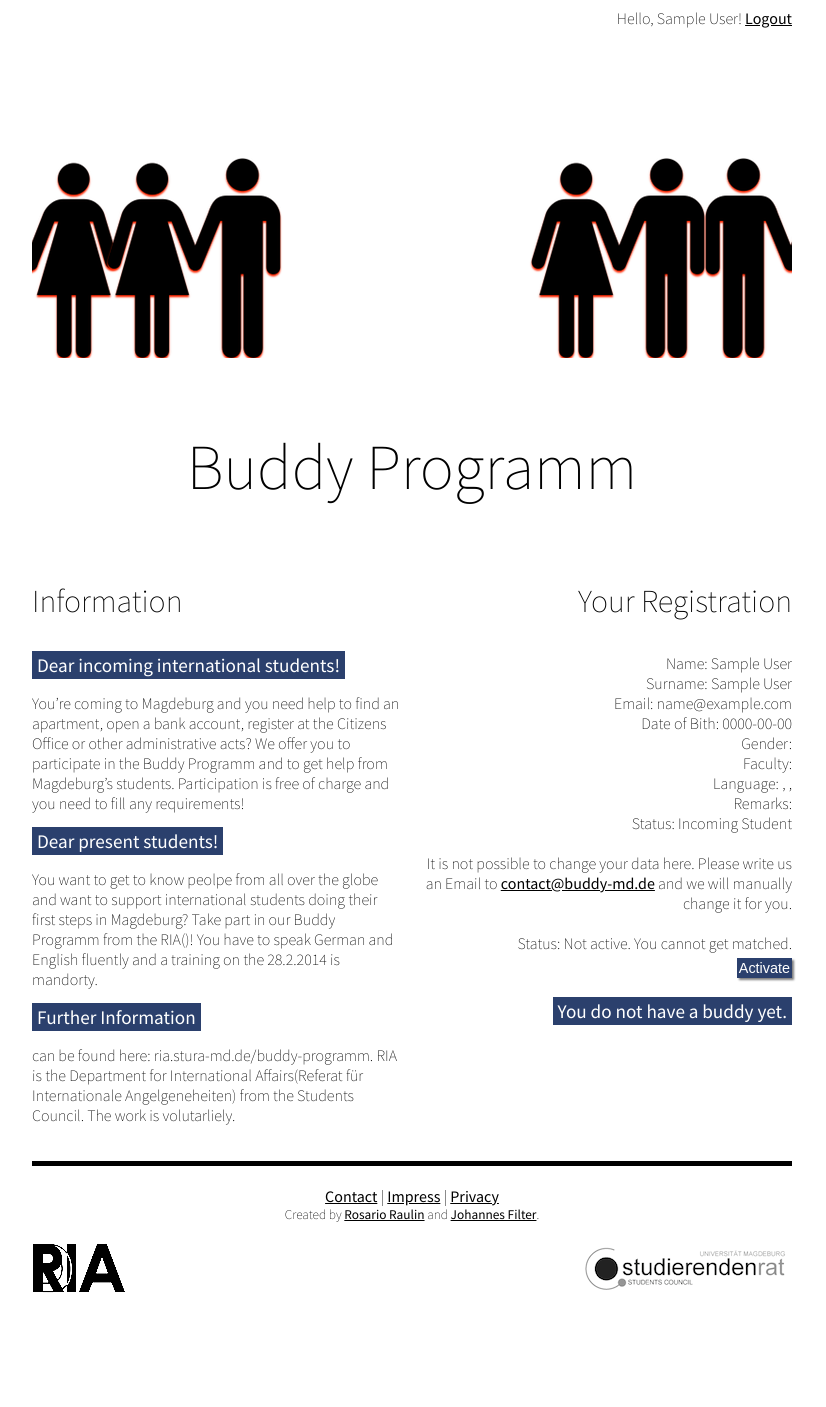
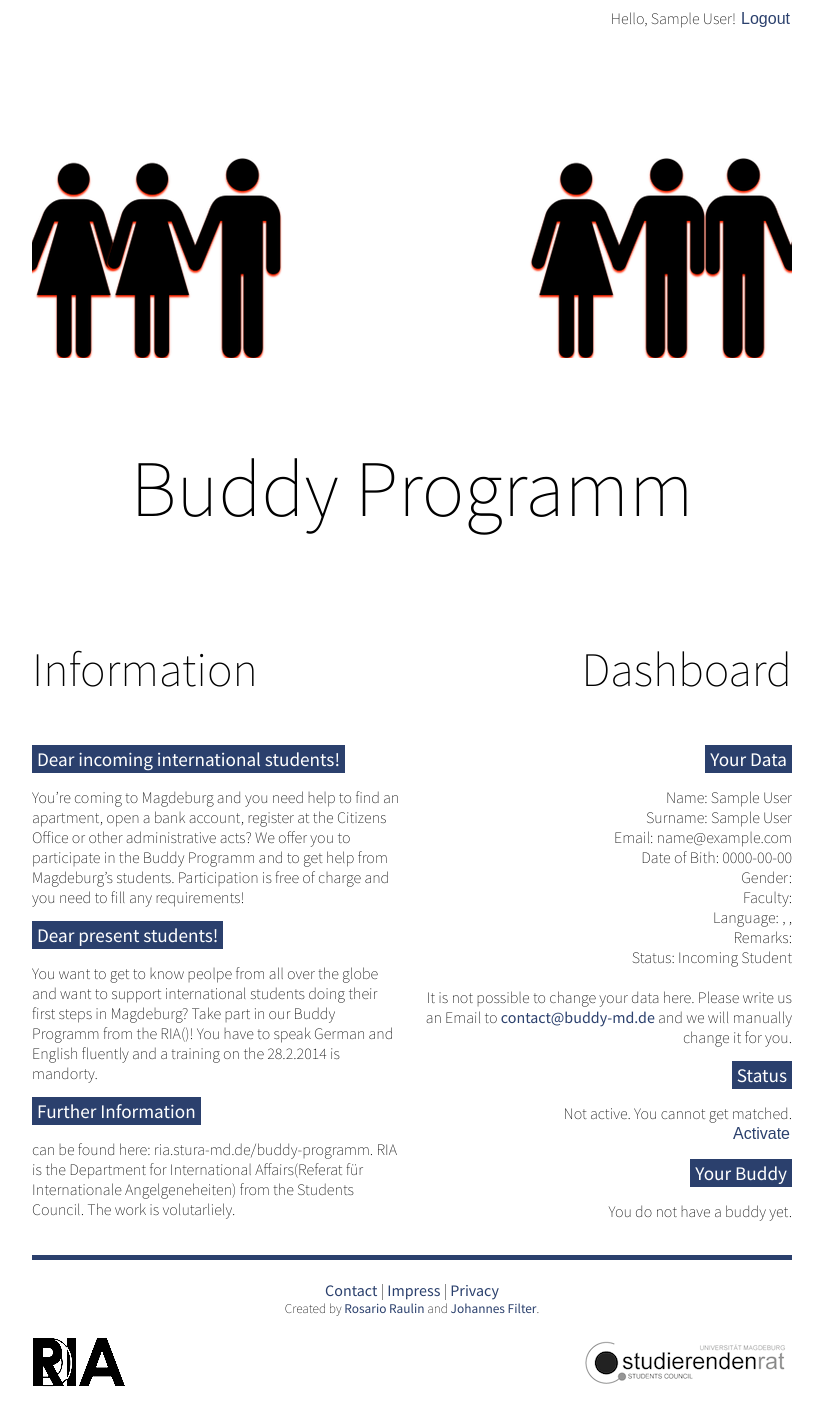
Before and after one commit to filter1/buddyreloaded, a Flask app: page / in a window 1280 px wide. Shown: the whole page, without its empty margins (228-1054 px from the left). Before the commit the page ends 1293 px from the top, so only its background shows below. Run offline with Flask 2, Linux system fonts and the light colour scheme; the visitor is signed in with stand-in values (Sample User, id 1); some libraries are stand-ins or nearby versions.

Commit message:
chaning color

```diff
--- a/app/static/css/style.css
+++ b/app/static/css/style.css
@@ -8,19 +8,19 @@ body {
 
 h1 {
 	font-weight: 200;
-	font-size: 4em;
+	font-size: 5em;
 	clear: both;
 }
 
 h3 {
 	font-weight: 200;
-	font-size: 2em;
+	font-size: 3em;
 }
 
 footer div + div{
 	width: 760px;
 	height: 5px;
-	background-color: black;
+	background-color: #2b406d;
 	margin-bottom: 20px;
 }
 
@@ -66,6 +66,11 @@ header input {
 	text-align: right;
 }
 
+.text_center {
+	text-align: center;
+}
+
+
 .right {
 	float: right;
 }
@@ -75,11 +80,20 @@ header input {
 }
 
 .button_small{
-	font-size: 0.9em;
+	font-size: 1em;
 	padding: 2px;
+	background-color: white;
+	color: #2b406d;
+	border: none;
 }
 
-button {
+.button_small:hover{
+
+	/*border-botom: 2px solid #2b406d;*/
+	text-decoration: underline;
+}
+
+.button_big {
 	font-size: 1.2em;
 	border: none;
 	background-color: #2b406d;
@@ -92,7 +106,7 @@ button {
 
 }
 
-button:hover {
+.button_big:hover {
 	box-shadow: 5px 5px 10px grey;
 
 	-webkit-transition:3s linear;
@@ -106,15 +120,16 @@ button:hover {
 }
 
 a {
-	text-decoration: underline;
-	color: black;
+	text-decoration: none;
+	color: #2b406d;
 	font-weight: 400;
+
 }
 
 a:hover {
-	text-decoration: none;
-	background-color: black;
-	color: white;
+	text-decoration: underline;
+/*	background-color: black;*/
+	/*color: grey;*/
 }
 
 .info, .reg {
@@ -144,9 +159,13 @@ a:hover {
 	font-size: 1.2em;
 	background-color: 2b406d;
 
+
 /*	text-shadow: 2px 2px 10px #2b406d;*/
 }
 
+.colorful_div{
+	margin: 1em 0;
+}
 
 /*
 	Formular
@@ -180,12 +199,6 @@ a:hover {
 	margin-bottom: 5px;
 }
 
-.middle {
-	margin-left: auto;
-	margin-right: auto;
-	text-align: center;
-	margin-top: 10px;
-}
 
 .error {
 	color: red;
@@ -194,4 +207,7 @@ a:hover {
 .flashes{
 	height: 20px;
 	padding-top: 5px;
+/*	font-size: 2em;*/
+	font-weight: 400;
+
 }
--- a/app/templates/base.html
+++ b/app/templates/base.html
@@ -18,7 +18,11 @@
         </div> -->
 
       {% if user is defined %}
-        <div>Hello, {{user.name}}! <a href="./logout">Logout</a> </div>
+<!--         <div>Hello, {{user.name}}! <a href="./logout">Logout</a> </div> -->
+        <form method="post" action="./logout">
+          Hello, {{user.name}}!
+          <button type="submit" class="button_small">Logout</button>
+        </form>
         <!-- REALLY SUCKS -->
 
 
@@ -30,7 +34,7 @@
           <div>
             Password <input type="password" name="password">
           </div>
-          <button name="name" value="value" type="submit">Login</button>
+          <button class="button_big" name="name" value="value" type="submit">Login</button>
         </form>
       {% endif %}
 
@@ -46,7 +50,9 @@
     <div class="flashes">
       {% for message in get_flashed_messages() %}
 
+        <span>
           {{ message }}
+        </span>
 
         {% endfor %}
     </div>
--- a/app/templates/index_intern.html
+++ b/app/templates/index_intern.html
@@ -2,8 +2,9 @@
 {% block right %}
 
 <div class="reg">
-		<h3>Your Registration</h3>
+		<h3>Dashboard</h3>
 		<div>
+			<div class="colorful_div"><span class='colorful'>Your Data</span></div>
 			<div>Name: {{ user.name }}</div>
 			<div>Surname: {{ user.surname }}</div>
 			<div>Email: {{ user.email }}</div>
@@ -27,11 +28,11 @@
 			It is not possible to change your data here. Please write us an Email to <a href="mailto:contact@buddy-md.de">contact@buddy-md.de</a> and we will manually change it for you.
 		</div>
 
-		<br>
-		<div>Status:
+		<div>
+			<div class="colorful_div"><span class='colorful'>Status</span></div>
 			{% if user.matchable == True %}
 				Active. Waiting to get matched.
-				<form action="change_matchable" method="post">
+				<form action="change_matchable right" method="post">
 					<button class="button_small" type="submit">Deactivate</button>
 				</form>
 			{% else %}
@@ -43,7 +44,8 @@
 		</div>
 
 	<div>
-		<span class='colorful'>You do not have a buddy yet.</span>
+		<div class="colorful_div"><span class='colorful'>Your Buddy</span></div>
+		You do not have a buddy yet.
 	</div>
 	<div class="clear"></div>
 
--- a/app/templates/index_reg.html
+++ b/app/templates/index_reg.html
@@ -3,7 +3,7 @@
 
 <div class="reg">
 		<h3>Register</h3>
-		<span class="colorful">Please fill in</span>
+		<div class="colorful_div"><span class="colorful">Please fill in</span></div>
 		<form id="f_reg" action="register" method="post">
 			<label class="f_label">Email</label> <input class="f_100" type="email" name="email" id="email"> <br>
 			<label class="f_label">Password (min. 8 characters)</label> <input class="f_100" type="password" name="password" id="password"> <br>
@@ -74,7 +74,7 @@
 
 		  <div class="clear"></div>
 
-		  <div class="middle"><span class="colorful">Please Choose</span></div>
+		  <div class="text_center colorful_div"><span class="colorful">Please Choose</span></div>
 			<div id="radio_inc" class="f_200 radio right">
 				<input type="radio" name="status" value="i">
 				Incoming Student: I am an international student, who is coming to Magdeburg or just arrived in Magdeburg.
@@ -96,7 +96,7 @@
 			</div>
 			<div style="width=800px" class="clear"></div>
 
-			<button class="right" name="name" value="Signup" type="submit" id="register_button">Signup</button>
+			<button class="right button_big" name="name" value="Signup" type="submit" id="register_button">Signup</button>
 
 		</form>
 
```
